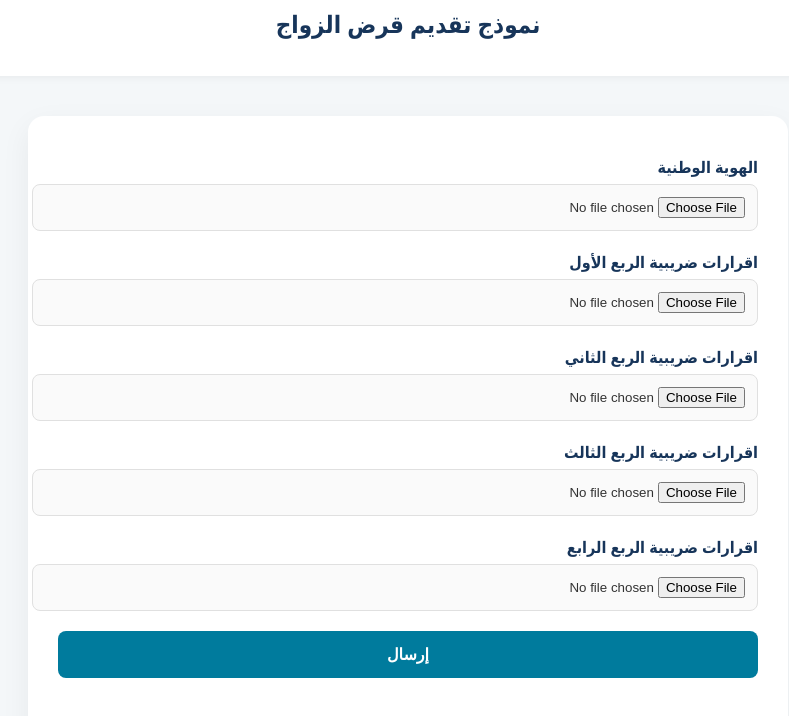
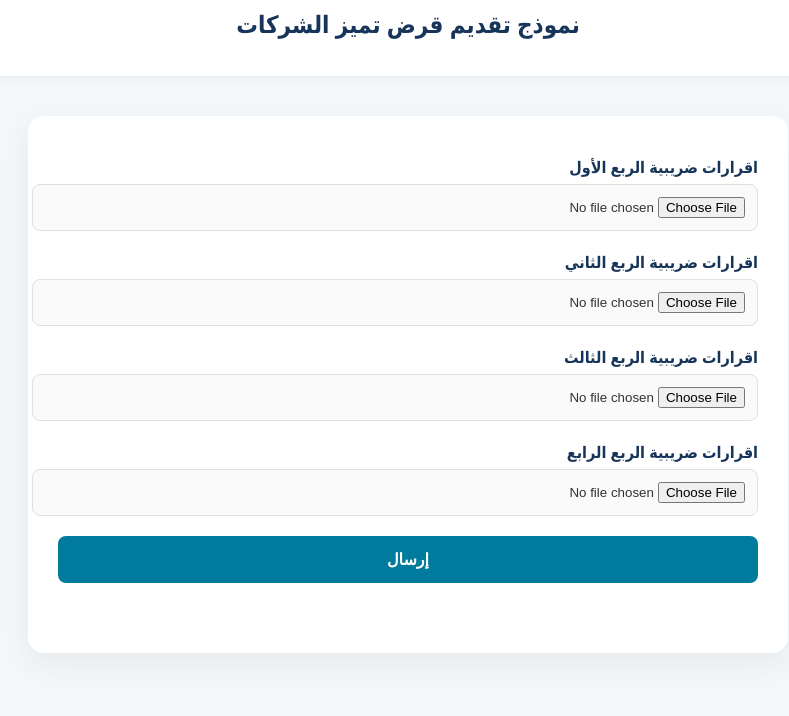
Before and after one commit to naifsdb/sdb-form-demo, a website: page src/tax-declaration.html in a window 1280 px wide. Shown: the part 118-834 px from the top of the page, without its empty margins (232-1021 px from the left). After the commit the page ends 811 px from the top, so only its background shows below. Drawn offline with Linux system fonts and the light colour scheme.

Commit message:
Update tax-declaration.html

```diff
--- a/src/tax-declaration.html
+++ b/src/tax-declaration.html
@@ -124,15 +124,11 @@
     <a href="index.html">
       <img src="Logo_Horizontal.png" alt="SDB Logo" />
     </a>
-    <h1>نموذج تقديم قرض الزواج</h1>
+    <h1>نموذج تقديم قرض تميز الشركات</h1>
   </header>
 
   <div class="container">
     <form id="loanForm" enctype="multipart/form-data">
-
-
-      <label>الهوية الوطنية</label>
-      <input type="file" name="ID" accept=".pdf,image/*" >
 
       <label> اقرارات ضريبية الربع الأول</label>
       <input type="file" name="bank_statement_q1" accept=".pdf,image/*" >
```
